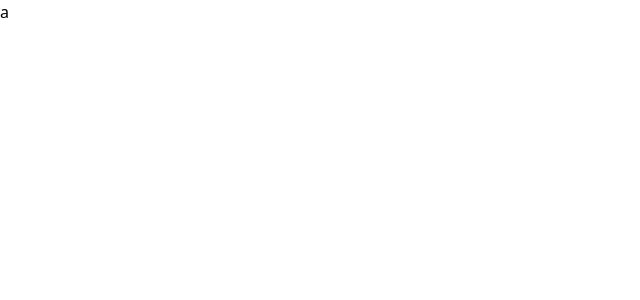
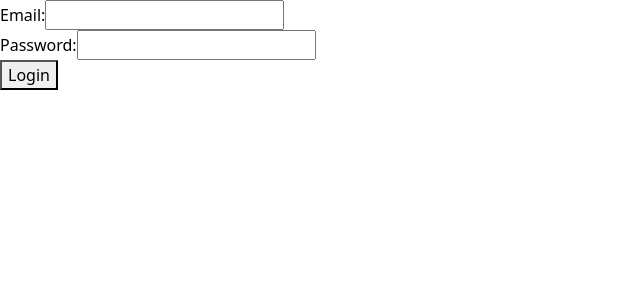
Before and after one commit to SmollCoco/Forum_App_Vue, a Vue app: page /login in a window 1280 px wide. Shown: the top 300 px of the page, without its empty margins (0-640 px from the left). Built offline with nearby package versions, Linux system fonts and the light colour scheme.

Commit message:
login without style

```diff
--- a/src/composables/authStateListener.js
+++ b/src/composables/authStateListener.js
@@ -1,10 +1,13 @@
+import { onAuthStateChanged } from "firebase/auth";
 import { auth } from '@/firebase';
 auth.onAuthStateChanged(user => {
   if (user) {
       // User is logged in; you can fetch additional data if needed.
+      console.log("user logged in");
       return true
   } else {
       // No user is logged in.
+      console.log("user not logged in");
       return false
   }
 });
--- a/src/composables/userRegistration.js
+++ b/src/composables/userRegistration.js
@@ -1,4 +1,4 @@
-// src/services/authService.js (for example)
+
 import { auth, db } from '@/firebase';
 import { createUserWithEmailAndPassword } from "firebase/auth";
 import { doc, setDoc, serverTimestamp } from "firebase/firestore";
--- a/src/views/LoginView.vue
+++ b/src/views/LoginView.vue
@@ -1,3 +1,40 @@
 <template>
-    <p>a</p>
+    <form>
+        <div class="formitem" @submit.prevent="handleLogin">
+            <label for="email">
+                Email:
+            </label>
+            <input type="email" id="email" v-model="email" required />
+        </div>
+        <div class="formitem">
+            <label for="password">
+                Password:
+
+            </label>
+            <input type="password" id="password" v-model="password" required />
+        </div>
+        <button type="submit" >Login</button>
+    </form>
 </template>
+
+
+<script setup>
+import { ref } from 'vue'
+import { loginUser } from '@/composables/userLogin'
+import { useRouter } from 'vue-router'
+
+const email = ref('')
+const password = ref('')
+
+const handleLogin = async () => {
+    const router = useRouter()
+    try {
+        await loginUser(email.value, password.value)
+        router.push('/')
+    } catch (error) {
+        console.error('Login failed:', error)
+        alert('Login failed. Please check your credentials.')
+    }
+}
+
+</script>
```
Also changed, not shown: src/composables/userLogout.js (added, +7 -0 lines).
